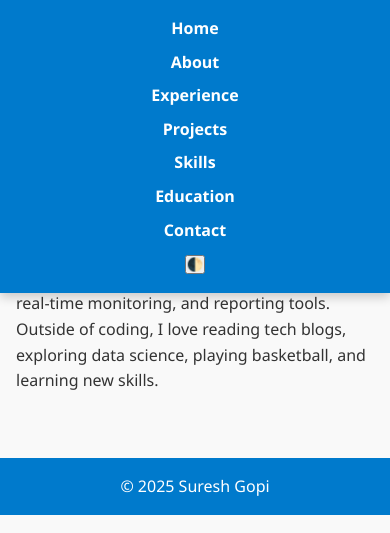
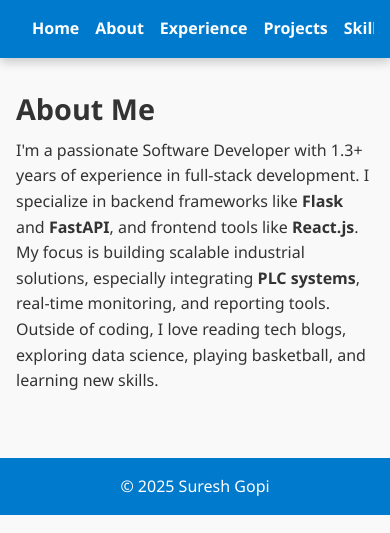
Before and after one commit to LSureshGopi/Portfolio_SureshGopi, a Flask app: page /about in a window 390 px wide. Shown: the top 533 px of the page. Run offline with Flask 3, Linux system fonts and the light colour scheme.

Commit message:
Manually added clean css

```diff
--- a/static/css/style.css
+++ b/static/css/style.css
@@ -30,6 +30,7 @@ nav {
     z-index: 1000;
     top: 0;
     box-shadow: 0 4px 10px rgba(0, 0, 0, 0.2);
+    overflow-x: auto;
 }
 
 nav ul {
@@ -42,6 +43,7 @@ nav ul {
 
 nav ul li {
     transition: transform 0.2s;
+    flex: 0 0 auto;
 }
 
 nav ul li:hover {
@@ -248,15 +250,29 @@ footer {
         max-width: 100%;
     }
 
-    /* Navbar stacking */
+    /* Navbar scrollable horizontally */
     nav ul {
-        flex-direction: column;
-        gap: 0.5rem;
-        padding: 0;
+        flex-direction: row;
+        overflow-x: auto;
+        white-space: nowrap;
+        justify-content: flex-start;
+        gap: 1em;
+        padding: 0 1em;
     }
 
     nav ul li {
+        flex: 0 0 auto;
         text-align: center;
+    }
+
+    /* Optional: hide scroll bar for clean look */
+    nav ul::-webkit-scrollbar {
+        display: none;
+    }
+
+    nav ul {
+        -ms-overflow-style: none;
+        scrollbar-width: none;
     }
 
     /* Headings smaller */
```
